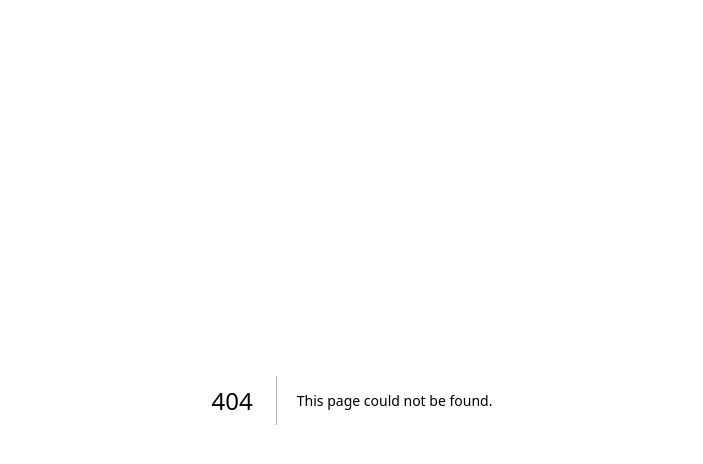
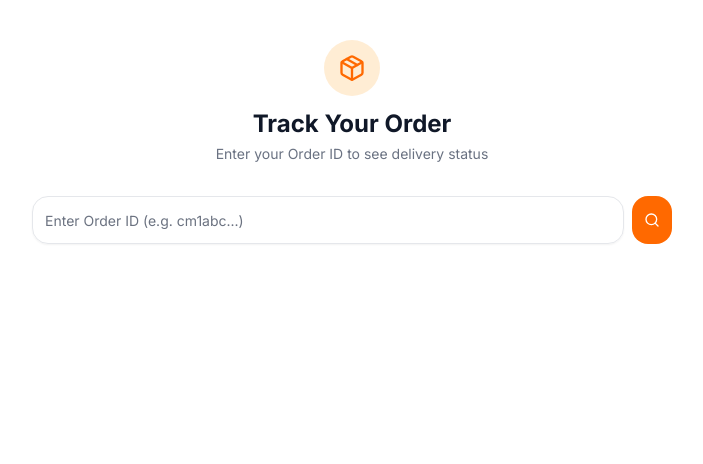
Before and after one commit to samkitjain2210/Js-global-hub, a Next.js app: page /track in a window 1280 px wide. Before the commit this address had no page. Shown: the top 464 px of the page, without its empty margins (288-991 px from the left). Built offline with nearby package versions, Linux system fonts and the light colour scheme.

Commit message:
Add TrackPage component to track orders

```diff
--- /dev/null
+++ b/src/app/track/page.tsx
@@ -0,0 +1,5 @@
+import TrackOrderPage from '@/components/TrackOrderPage';
+
+export default function TrackPage() {
+  return <TrackOrderPage />;
+}
```
